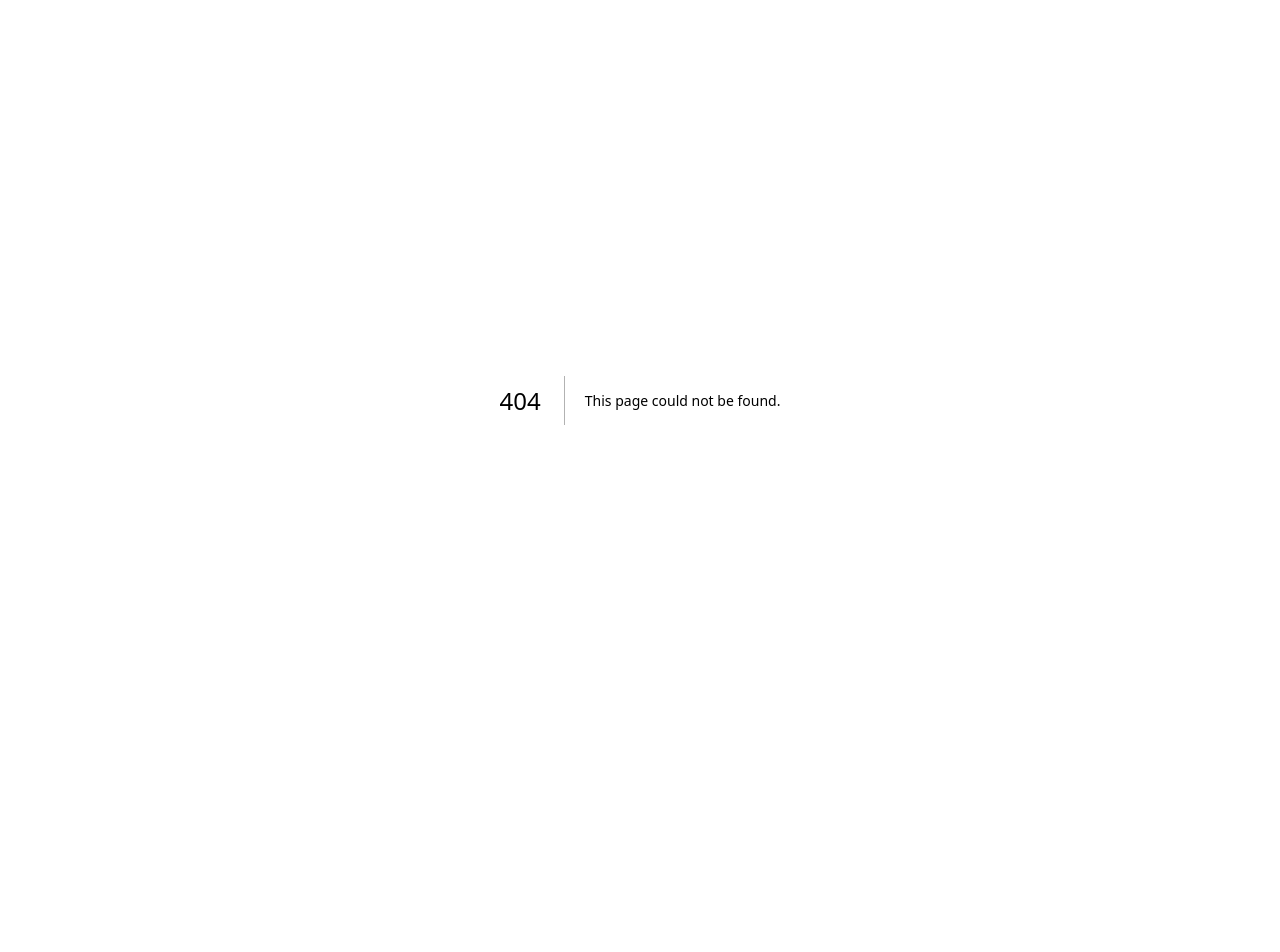
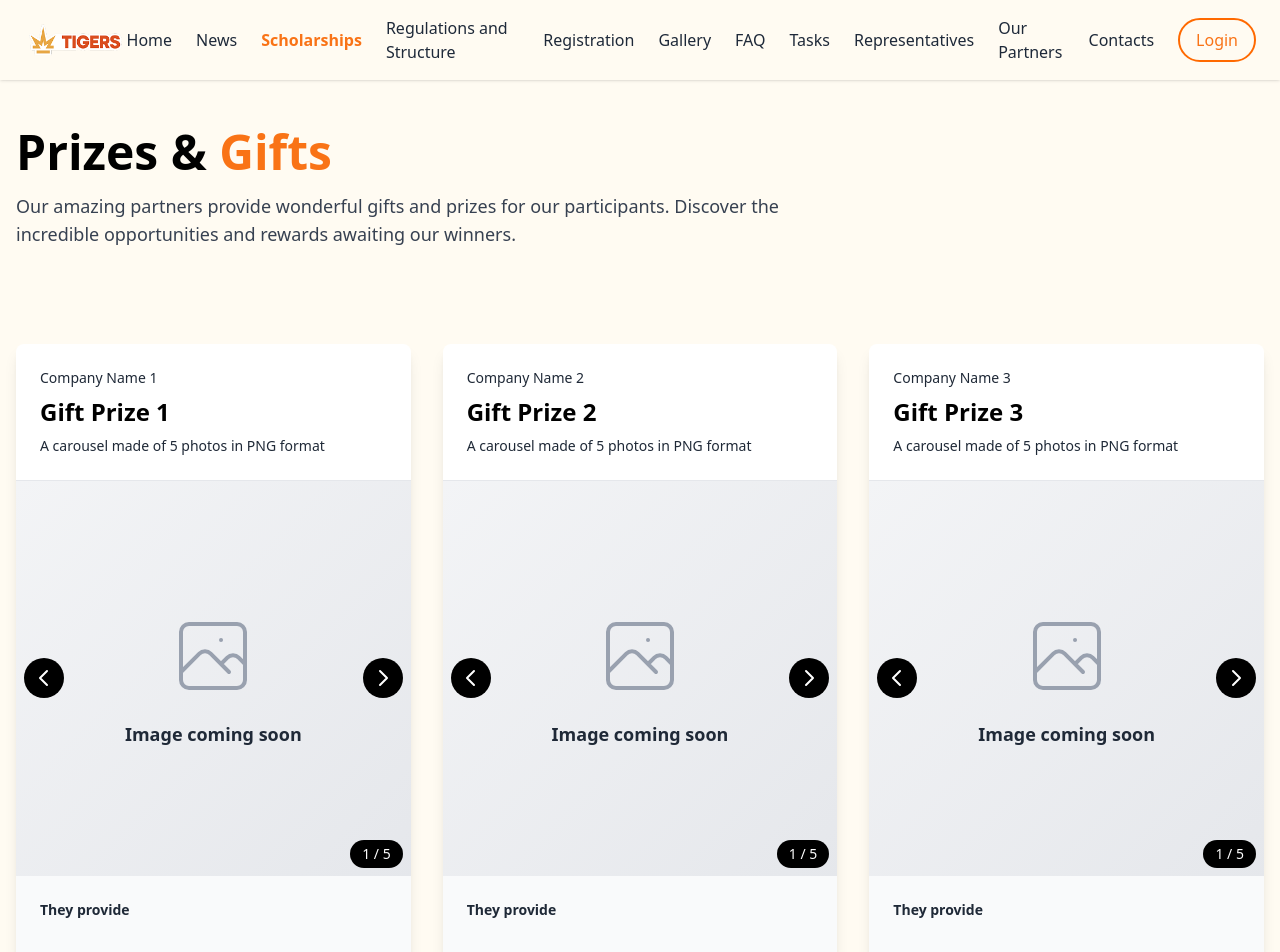
Before and after one commit to VladNaboka/olympiad_tiger_site, a Next.js app: page /scholarships in a window 1280 px wide. Before the commit this address had no page. Shown: the top 952 px of the page. Before the commit the page ends 800 px from the top, so only its background shows below. Built offline with nearby package versions, Linux system fonts and the light colour scheme.

Commit message:
add new page Scholarships

```diff
--- /dev/null
+++ b/src/app/scholarships/page.js
@@ -0,0 +1,264 @@
+'use client';
+
+import React, { useState } from 'react';
+import Navbar from '../../components/navbar';
+import Footer from '../../components/footer';
+import Link from 'next/link';
+
+// Gifts/Prizes data
+const gifts = [
+  {
+    id: 1,
+    companyName: "Company Name 1",
+    giftName: "Gift Prize 1",
+    description: "A carousel made of 5 photos in PNG format",
+    sellingPhrase: "They provide",
+    website: "#",
+    companyLogo: "/image/gift-placeholder-1.png",
+    carousel: [
+      "/image/gift-1-1.png",
+      "/image/gift-1-2.png",
+      "/image/gift-1-3.png",
+      "/image/gift-1-4.png",
+      "/image/gift-1-5.png"
+    ]
+  },
+  {
+    id: 2,
+    companyName: "Company Name 2",
+    giftName: "Gift Prize 2",
+    description: "A carousel made of 5 photos in PNG format",
+    sellingPhrase: "They provide",
+    website: "#",
+    companyLogo: "/image/gift-placeholder-2.png",
+    carousel: [
+      "/image/gift-2-1.png",
+      "/image/gift-2-2.png",
+      "/image/gift-2-3.png",
+      "/image/gift-2-4.png",
+      "/image/gift-2-5.png"
+    ]
+  },
+  {
+    id: 3,
+    companyName: "Company Name 3",
+    giftName: "Gift Prize 3",
+    description: "A carousel made of 5 photos in PNG format",
+    sellingPhrase: "They provide",
+    website: "#",
+    companyLogo: "/image/gift-placeholder-3.png",
+    carousel: [
+      "/image/gift-3-1.png",
+      "/image/gift-3-2.png",
+      "/image/gift-3-3.png",
+      "/image/gift-3-4.png",
+      "/image/gift-3-5.png"
+    ]
+  },
+  {
+    id: 4,
+    companyName: "Company Name 4",
+    giftName: "Gift Prize 4",
+    description: "A carousel made of 5 photos in PNG format",
+    sellingPhrase: "They provide",
+    website: "#",
+    companyLogo: "/image/gift-placeholder-4.png",
+    carousel: [
+      "/image/gift-4-1.png",
+      "/image/gift-4-2.png",
+      "/image/gift-4-3.png",
+      "/image/gift-4-4.png",
+      "/image/gift-4-5.png"
+    ]
+  },
+  {
+    id: 5,
+    companyName: "Company Name 5",
+    giftName: "Gift Prize 5",
+    description: "A carousel made of 5 photos in PNG format",
+    sellingPhrase: "They provide",
+    website: "#",
+    companyLogo: "/image/gift-placeholder-5.png",
+    carousel: [
+      "/image/gift-5-1.png",
+      "/image/gift-5-2.png",
+      "/image/gift-5-3.png",
+      "/image/gift-5-4.png",
+      "/image/gift-5-5.png"
+    ]
+  },
+  {
+    id: 6,
+    companyName: "Company Name 6",
+    giftName: "Gift Prize 6",
+    description: "A carousel made of 5 photos in PNG format",
+    sellingPhrase: "They provide",
+    website: "#",
+    companyLogo: "/image/gift-placeholder-6.png",
+    carousel: [
+      "/image/gift-6-1.png",
+      "/image/gift-6-2.png",
+      "/image/gift-6-3.png",
+      "/image/gift-6-4.png",
+      "/image/gift-6-5.png"
+    ]
+  }
+];
+
+export default function Gifts() {
+  return (
+    <div className="min-h-screen flex flex-col bg-[#fffbf2]">
+      <Navbar />
+
+      {/* Header Section */}
+      <section className="container mx-auto px-4 py-12">
+        <h1 className="text-5xl font-bold mb-4 text-black">
+          Prizes & <span className="text-orange-500">Gifts</span>
+        </h1>
+        <p className="text-lg text-gray-700 max-w-3xl">
+          Our amazing partners provide wonderful gifts and prizes for our participants.
+          Discover the incredible opportunities and rewards awaiting our winners.
+        </p>
+      </section>
+
+      {/* Gifts Grid */}
+      <section className="container mx-auto px-4 py-12">
+        <div className="grid grid-cols-1 md:grid-cols-2 lg:grid-cols-3 gap-8">
+          {gifts.map((gift) => (
+            <GiftCard key={gift.id} gift={gift} />
+          ))}
+        </div>
+      </section>
+
+      <Footer />
+    </div>
+  );
+}
+
+// Placeholder image component
+function ImagePlaceholder() {
+  return (
+    <div className="w-full h-full bg-gradient-to-br from-gray-100 via-gray-150 to-gray-200 flex flex-col items-center justify-center">
+      <svg
+        className="w-24 h-24 text-gray-400 mb-4"
+        fill="none"
+        stroke="currentColor"
+        viewBox="0 0 24 24"
+      >
+        <path
+          strokeLinecap="round"
+          strokeLinejoin="round"
+          strokeWidth={1}
+          d="M4 16l4.586-4.586a2 2 0 012.828 0L16 16m-2-2l1.586-1.586a2 2 0 012.828 0L20 14m-6-6h.01M6 20h12a2 2 0 002-2V6a2 2 0 00-2-2H6a2 2 0 00-2 2v12a2 2 0 002 2z"
+        />
+      </svg>
+      <p className="text-gray-500 text-center text-lg font-semibold">
+        Image coming soon
+      </p>
+    </div>
+  );
+}
+
+// GiftCard Component
+function GiftCard({ gift }) {
+  const [currentImageIndex, setCurrentImageIndex] = useState(0);
+
+  const goToPrevious = () => {
+    setCurrentImageIndex((prevIndex) =>
+      prevIndex === 0 ? gift.carousel.length - 1 : prevIndex - 1
+    );
+  };
+
+  const goToNext = () => {
+    setCurrentImageIndex((prevIndex) =>
+      prevIndex === gift.carousel.length - 1 ? 0 : prevIndex + 1
+    );
+  };
+
+  return (
+    <div className="bg-white rounded-lg shadow-lg overflow-hidden hover:shadow-xl transition-shadow duration-300">
+      {/* Header with company name and gift name */}
+      <div className="p-6 border-b border-gray-200">
+        <p className="text-sm text-gray-600 mb-2">
+          {gift.companyName}
+        </p>
+        <h3 className="text-2xl font-bold text-black mb-2">
+          {gift.giftName}
+        </h3>
+        <p className="text-sm text-gray-600">
+          {gift.description}
+        </p>
+      </div>
+
+      {/* Carousel */}
+      <div className="relative aspect-square overflow-hidden">
+        <div className="w-full h-full flex items-center justify-center">
+          <ImagePlaceholder />
+        </div>
+
+        {/* Navigation Buttons */}
+        <button
+          onClick={goToPrevious}
+          className="absolute left-2 top-1/2 transform -translate-y-1/2 bg-black bg-opacity-50 hover:bg-opacity-75 text-white rounded-full p-2 transition-all duration-200 z-10"
+          aria-label="Previous image"
+        >
+          <svg
+            className="w-6 h-6"
+            fill="none"
+            stroke="currentColor"
+            viewBox="0 0 24 24"
+          >
+            <path
+              strokeLinecap="round"
+              strokeLinejoin="round"
+              strokeWidth={2}
+              d="M15 19l-7-7 7-7"
+            />
+          </svg>
+        </button>
+
+        <button
+          onClick={goToNext}
+          className="absolute right-2 top-1/2 transform -translate-y-1/2 bg-black bg-opacity-50 hover:bg-opacity-75 text-white rounded-full p-2 transition-all duration-200 z-10"
+          aria-label="Next image"
+        >
+          <svg
+            className="w-6 h-6"
+            fill="none"
+            stroke="currentColor"
+            viewBox="0 0 24 24"
+          >
+            <path
+              strokeLinecap="round"
+              strokeLinejoin="round"
+              strokeWidth={2}
+              d="M9 5l7 7-7 7"
+            />
+          </svg>
+        </button>
+
+        {/* Image Counter */}
+        <div className="absolute bottom-2 right-2 bg-black bg-opacity-75 text-white px-3 py-1 rounded-full text-sm">
+          {currentImageIndex + 1} / {gift.carousel.length}
+        </div>
+      </div>
+
+      {/* Footer with selling phrase and website */}
+      <div className="p-6 bg-gray-50">
+        <p className="text-sm text-gray-600 mb-4">
+          <strong>{gift.sellingPhrase}</strong>
+        </p>
+        {gift.website !== "#" && (
+          <Link
+            href={gift.website}
+            target="_blank"
+            rel="noopener noreferrer"
+            className="inline-block text-orange-500 hover:text-orange-600 font-semibold transition-colors"
+          >
+            Visit Website →
+          </Link>
+        )}
+      </div>
+    </div>
+  );
+}
--- a/src/components/navbar.js
+++ b/src/components/navbar.js
@@ -42,6 +42,9 @@ export default function Navbar() {
             </Link>
             <Link href="/news" className={isActive('/news') ? activeStyle : defaultStyle}>
               News
+            </Link>
+            <Link href="/scholarships" className={isActive('/scholarships') ? activeStyle : defaultStyle}>
+              Scholarships
             </Link>
             <Link href="/rules" className={isActive('/rules') ? activeStyle : defaultStyle}>
               Regulations and Structure
@@ -131,6 +134,13 @@ export default function Navbar() {
               News
             </Link>
             <Link
+              href="/scholarships"
+              className={`px-3 py-2 rounded ${isActive('/scholarships') ? 'bg-orange-100 text-orange-500 font-semibold' : 'hover:bg-gray-100 transition-colors font-medium'}`}
+              onClick={() => setMobileMenuOpen(false)}
+            >
+              Scholarships
+            </Link>
+            <Link
               href="/rules"
               className={`px-3 py-2 rounded ${isActive('/rules') ? 'bg-orange-100 text-orange-500 font-semibold' : 'hover:bg-gray-100 transition-colors font-medium'}`}
               onClick={() => setMobileMenuOpen(false)}
```
Also changed, not shown: 1 other file (tests, documents, lock files or other folders).
